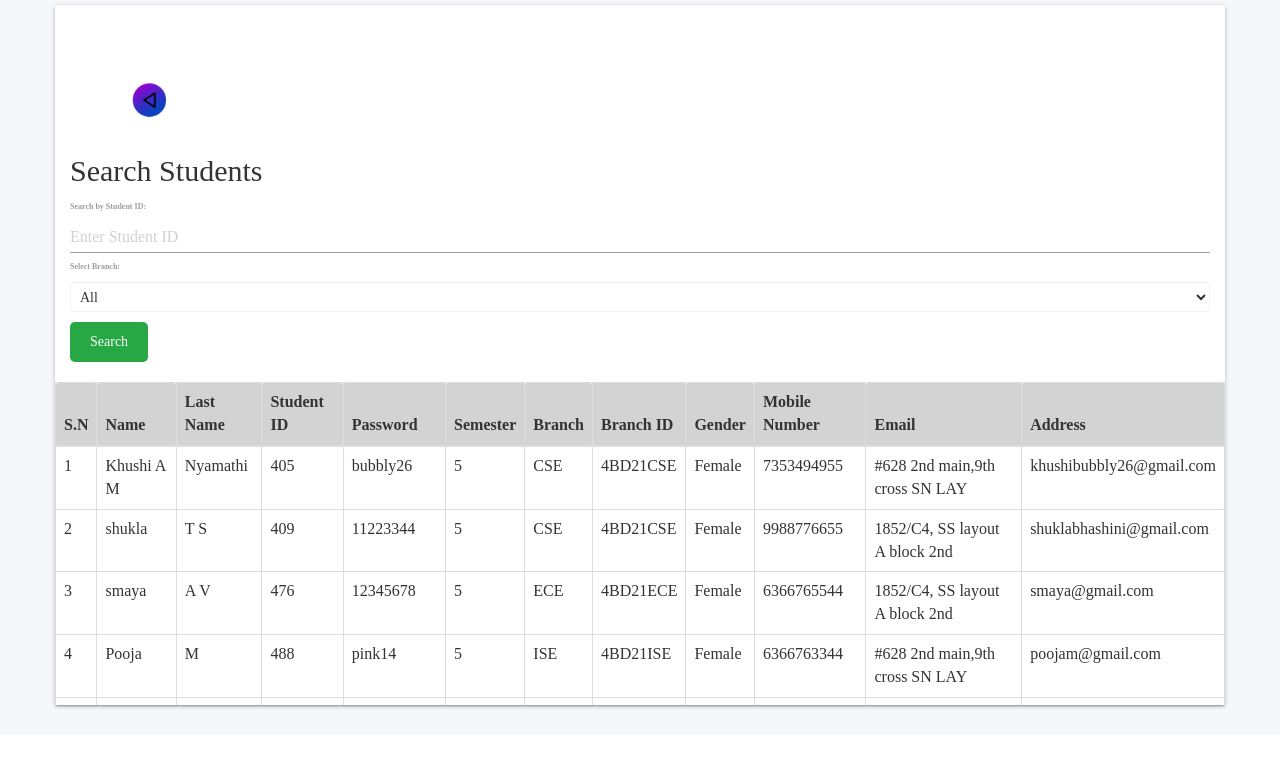
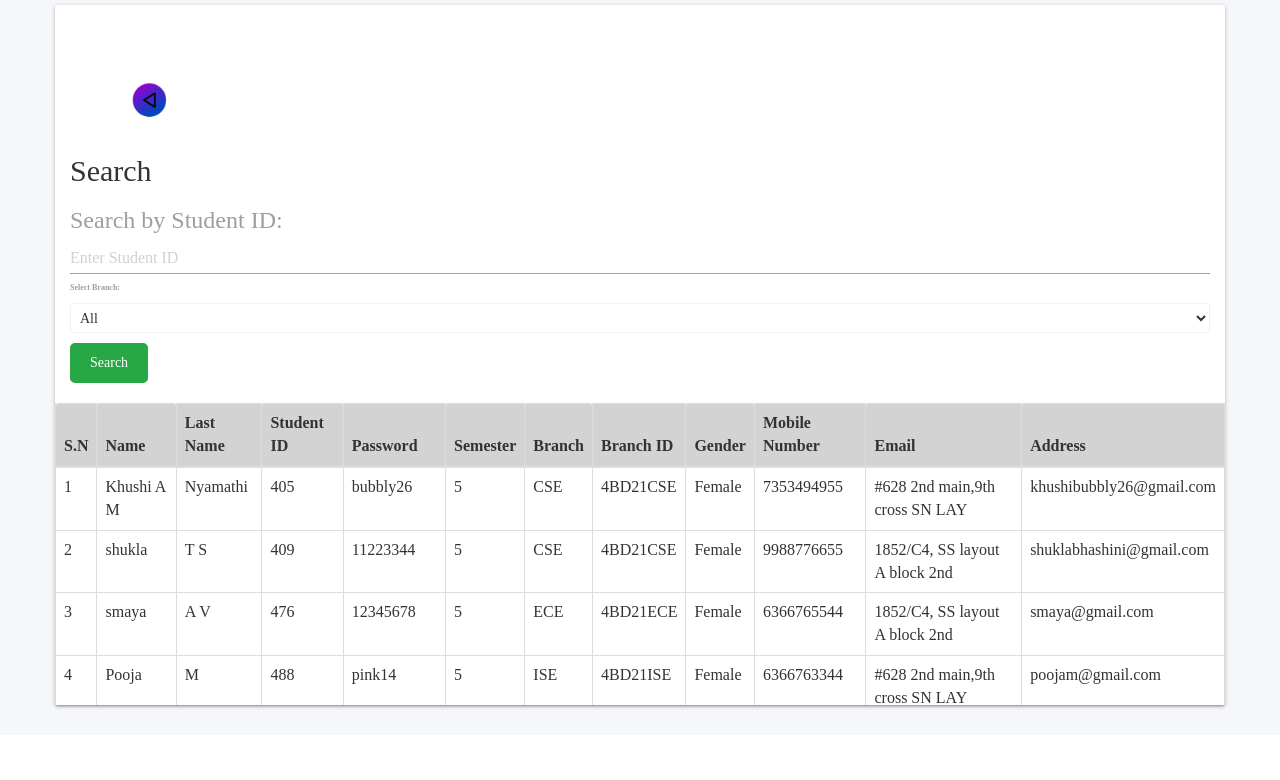
Before and after one commit to Niveditha-02/collegeplacement, a PHP site: page /view.php in a window 1280 px wide. Shown: the part 89-869 px from the top of the page. Run offline with PHP 8.4, Linux system fonts and the light colour scheme; data comes from the database, SQL or seed files in the repository.

Commit message:
Update view.php

```diff
--- a/view.php
+++ b/view.php
@@ -71,9 +71,9 @@ include("templates/header.php");
                     </head>
                     <body>
                         <div class="container">
-                            <h2>Search Students</h2>
+                            <h2>Search</h2>
                             <form method="POST" action="">
-                                <label for="sid">Search by Student ID:</label>
+                                <label for="sid"><h3>Search by Student ID:</h3></label></label>
                                 <input type="text" id="sid" name="sid" placeholder="Enter Student ID">
 
                                 <label for="branch">Select Branch:</label>
```
